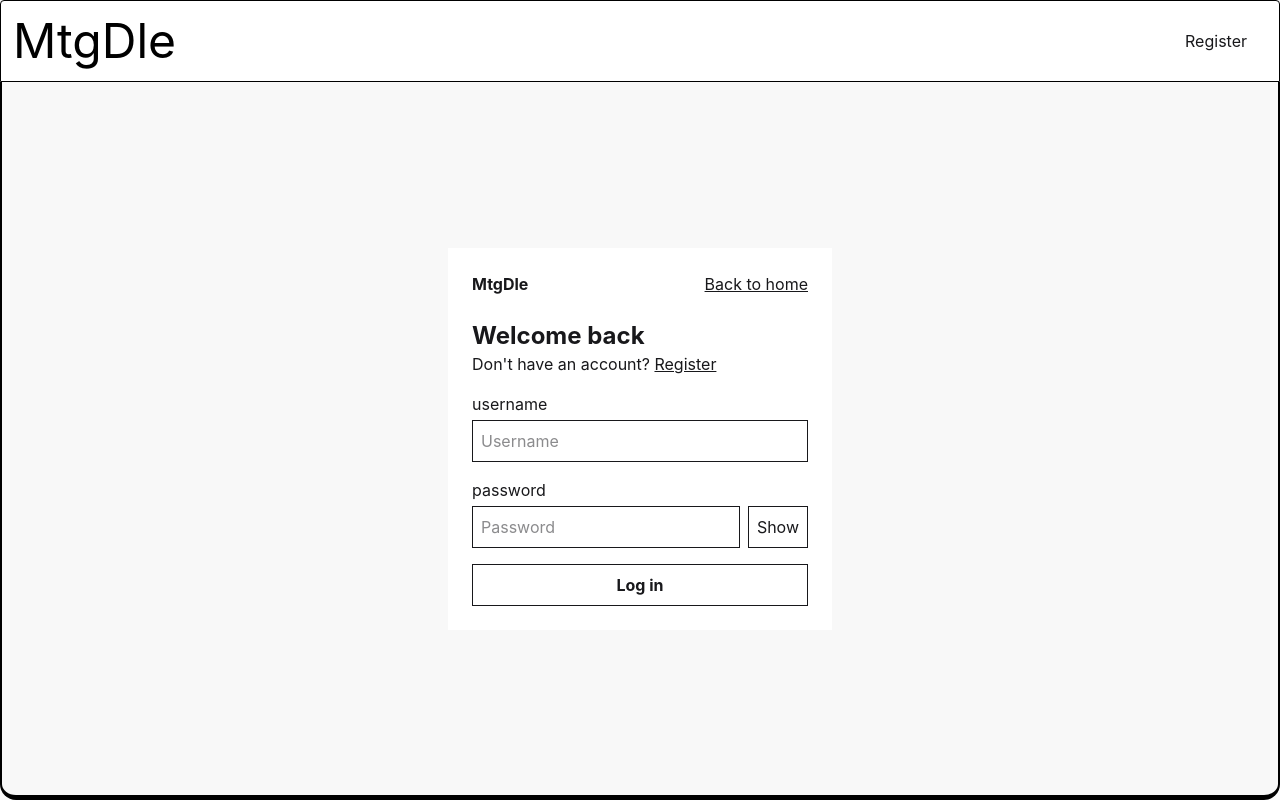
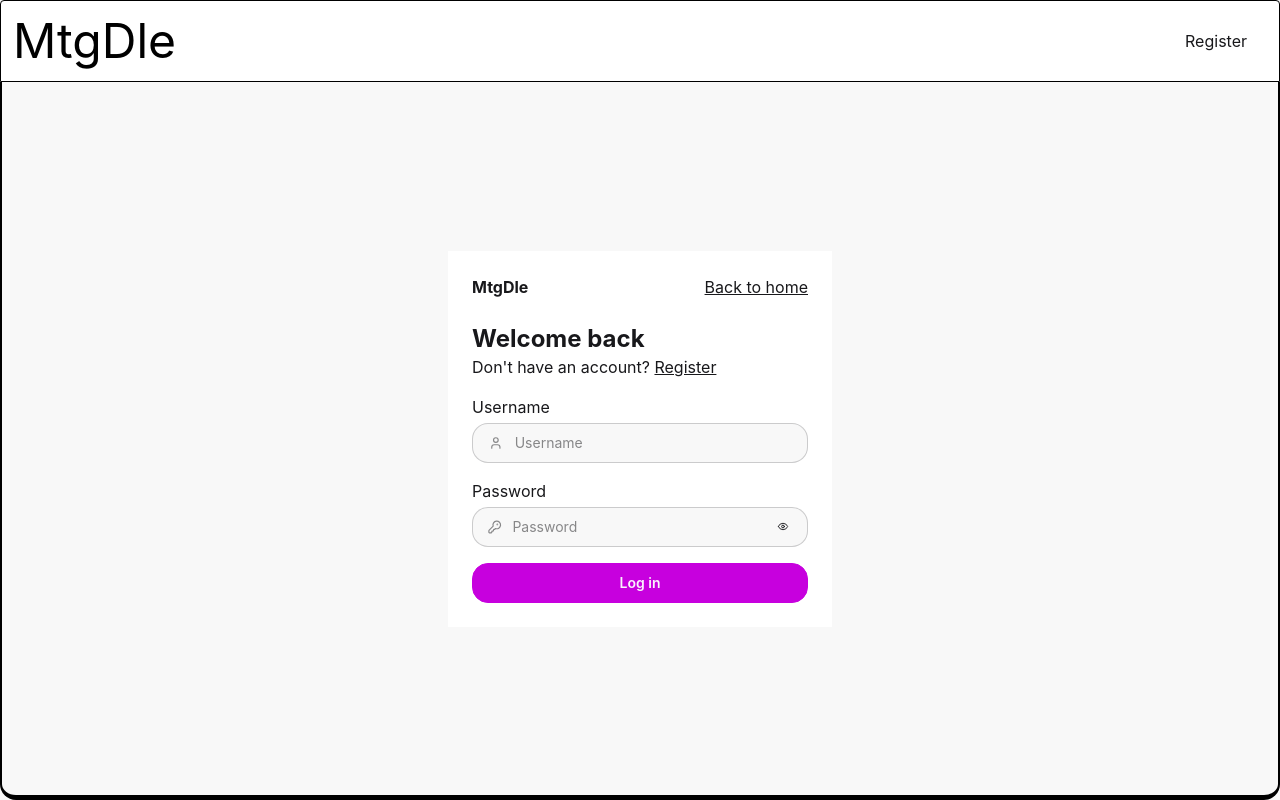
Before and after one commit to Primoux/ft_transcendence, a React (Vite) app in the folder frontend/: page /login in a window 1280 px wide. Built offline with nearby package versions, Linux system fonts and the light colour scheme; no server answers.

Commit message:
feat(auth): daisyUI inputs with icons and client-side validation

```diff
--- a/frontend/src/components/auth/LoginForm.tsx
+++ b/frontend/src/components/auth/LoginForm.tsx
@@ -7,6 +7,7 @@ import TextField from './TextField'
 import PasswordField from './PasswordField'
 import SubmitButton from './SubmitButton'
 import FormError from './FormError'
+import { User as UserIcon, KeyRound } from 'lucide-react'
 
 function LoginForm({ onLogin } : LoginFormProps) {
     const [username, setUsername] = useState("")
@@ -49,19 +50,21 @@ function LoginForm({ onLogin } : LoginFormProps) {
             <div className="flex flex-col gap-4">
                 <TextField
                     id="username"
-                    label="username"
+                    label="Username"
                     value={username}
                     onChange={setUsername}
                     placeholder="Username"
                     autoComplete="username"
+                    icon={<UserIcon className="h-[1em] opacity-50" />}
                 />
                 <PasswordField
                     id="password"
-                    label="password"
+                    label="Password"
                     value={password}
                     onChange={setPassword}
                     placeholder="Password"
                     autoComplete="current-password"
+                    icon={<KeyRound className="h-[1em] opacity-50" />}
                 />
             </div>
 
--- a/frontend/src/components/auth/PasswordField.tsx
+++ b/frontend/src/components/auth/PasswordField.tsx
@@ -1,4 +1,5 @@
-import { useState } from 'react'
+import { useState, type ReactNode } from 'react'
+import { Eye, EyeOff } from 'lucide-react'
 
 type PasswordFieldProps = {
     id: string
@@ -7,15 +8,21 @@ type PasswordFieldProps = {
     onChange: (value: string) => void
     placeholder: string
     autoComplete?: string
+    icon?: ReactNode
+    // Native validation, only passed where the rules apply (register, not login)
+    minLength?: number
+    maxLength?: number
+    hint?: string
 }
 
-function PasswordField({ id, label, value, onChange, placeholder, autoComplete } : PasswordFieldProps) {
+function PasswordField({ id, label, value, onChange, placeholder, autoComplete, icon, minLength, maxLength, hint } : PasswordFieldProps) {
     const [visible, setVisible] = useState(false)
 
     return (
         <div className="flex flex-col gap-1">
             <label htmlFor={id}>{label}</label>
-            <div className="flex gap-2">
+            <label className="input validator w-full">
+                {icon}
                 <input
                     id={id}
                     name={id}
@@ -24,12 +31,20 @@ function PasswordField({ id, label, value, onChange, placeholder, autoComplete }
                     onChange={(e) => onChange(e.target.value)}
                     autoComplete={autoComplete}
                     placeholder={placeholder}
-                    className="flex-1 border-1 p-2"
+                    required
+                    minLength={minLength}
+                    maxLength={maxLength}
                 />
-                <button type="button" onClick={() => setVisible(!visible)} className="border-1 px-2">
-                    {visible ? "Hide" : "Show"}
+                <button
+                    type="button"
+                    onClick={() => setVisible(!visible)}
+                    className="btn btn-ghost btn-xs btn-square"
+                    aria-label={visible ? "Hide password" : "Show password"}
+                >
+                    {visible ? <EyeOff className="h-[1em]" /> : <Eye className="h-[1em]" />}
                 </button>
-            </div>
+            </label>
+            {hint && <p className="validator-hint hidden">{hint}</p>}
         </div>
     )
 }
--- a/frontend/src/components/auth/RegisterForm.tsx
+++ b/frontend/src/components/auth/RegisterForm.tsx
@@ -7,6 +7,7 @@ import TextField from './TextField'
 import PasswordField from './PasswordField'
 import SubmitButton from './SubmitButton'
 import FormError from './FormError'
+import { User as UserIcon, KeyRound, IdCard } from 'lucide-react'
 
 export default function RegisterForm({onLogin} : RegisterFormProps) {
 	const [username, setUsername] = useState('');
@@ -61,6 +62,10 @@ export default function RegisterForm({onLogin} : RegisterFormProps) {
 					onChange={setUsername}
 					placeholder="Username"
 					autoComplete="username"
+					icon={<UserIcon className="h-[1em] opacity-50" />}
+					minLength={3}
+					maxLength={15}
+					hint="Must be 3 to 15 characters"
 				/>
 				<TextField
 					id="displayName"
@@ -69,6 +74,9 @@ export default function RegisterForm({onLogin} : RegisterFormProps) {
 					onChange={setDisplayName}
 					placeholder="Display name"
 					autoComplete="nickname"
+					icon={<IdCard className="h-[1em] opacity-50" />}
+					maxLength={30}
+					hint="At most 30 characters"
 				/>
 				<PasswordField
 					id="password"
@@ -77,6 +85,10 @@ export default function RegisterForm({onLogin} : RegisterFormProps) {
 					onChange={setPassword}
 					placeholder="Password"
 					autoComplete="new-password"
+					icon={<KeyRound className="h-[1em] opacity-50" />}
+					minLength={8}
+					maxLength={72}
+					hint="Must be 8 to 72 characters"
 				/>
 				<PasswordField
 					id="confirmPassword"
@@ -85,6 +97,10 @@ export default function RegisterForm({onLogin} : RegisterFormProps) {
 					onChange={setConfirmPassword}
 					placeholder="Confirm password"
 					autoComplete="new-password"
+					icon={<KeyRound className="h-[1em] opacity-50" />}
+					minLength={8}
+					maxLength={72}
+					hint="Must be 8 to 72 characters"
 				/>
 			</div>
 
--- a/frontend/src/components/auth/SubmitButton.tsx
+++ b/frontend/src/components/auth/SubmitButton.tsx
@@ -6,9 +6,9 @@ type SubmitButtonProps = {
 
 function SubmitButton({ loading, label, loadingLabel } : SubmitButtonProps) {
     return (
-        <button disabled={loading} className="border-1 p-2 font-bold">
-            {loading ? loadingLabel : label}
-        </button>
+        	<button className="btn btn-primary btn-block" disabled={loading}>
+            	{loading ? loadingLabel : label}
+        	</button>
     )
 }
 
--- a/frontend/src/components/auth/TextField.tsx
+++ b/frontend/src/components/auth/TextField.tsx
@@ -1,3 +1,5 @@
+import type { ReactNode } from 'react'
+
 type TextFieldProps = {
     id: string
     label: string
@@ -5,12 +7,18 @@ type TextFieldProps = {
     onChange: (value: string) => void
     placeholder: string
     autoComplete?: string
+    icon?: ReactNode
+    minLength?: number
+    maxLength?: number
+    hint?: string
 }
 
-function TextField({ id, label, value, onChange, placeholder, autoComplete } : TextFieldProps) {
+function TextField({ id, label, value, onChange, placeholder, autoComplete, icon, minLength, maxLength, hint } : TextFieldProps) {
     return (
         <div className="flex flex-col gap-1">
             <label htmlFor={id}>{label}</label>
+            <label className="input validator w-full">
+                {icon}
                 <input
                     id={id}
                     name={id}
@@ -18,8 +26,14 @@ function TextField({ id, label, value, onChange, placeholder, autoComplete } : T
                     onChange={(e) => onChange(e.target.value)}
                     autoComplete={autoComplete}
                     placeholder={placeholder}
-                className="border-1 p-2"
+                    required
+                    minLength={minLength}
+                    maxLength={maxLength}
                 />
+
+            </label>
+
+            {hint && <p className="validator-hint hidden">{hint}</p>}
         </div>
     )
 }
```
Lines whose indentation alone changed are shown as unchanged.
